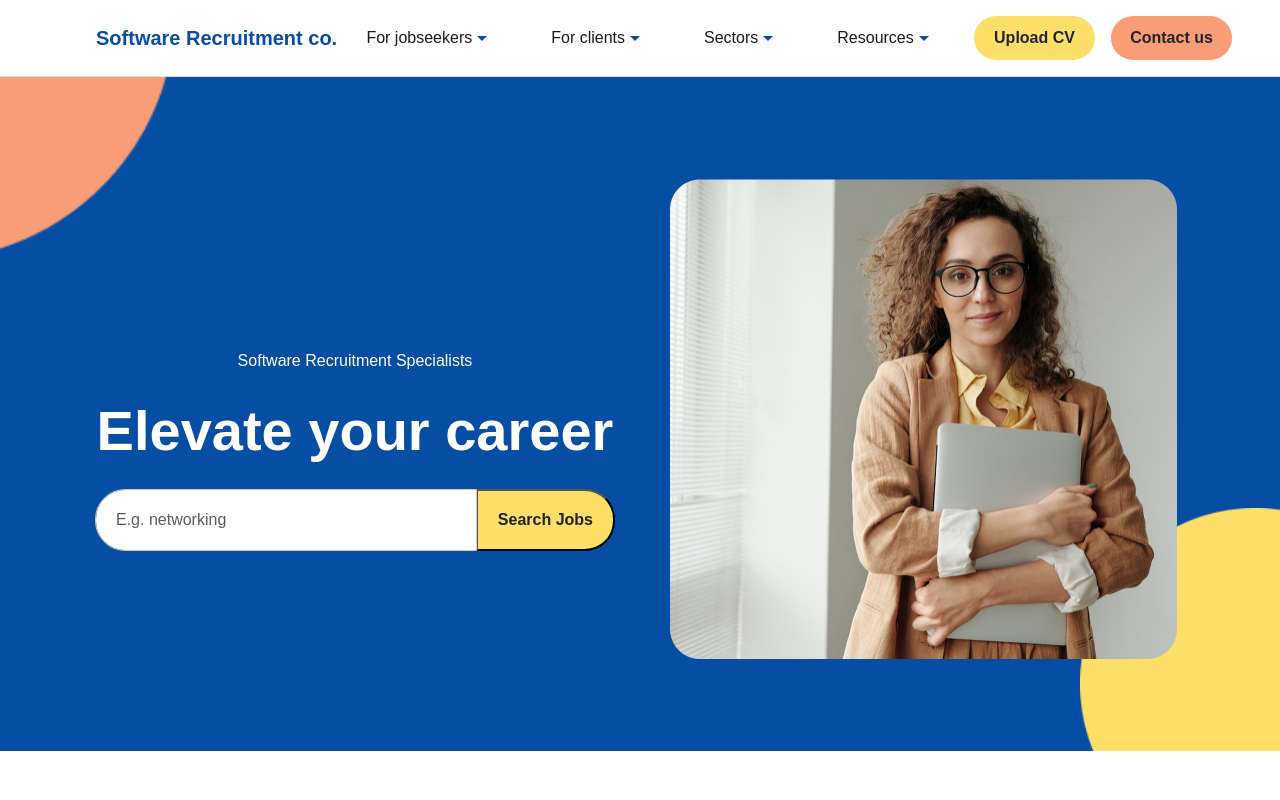
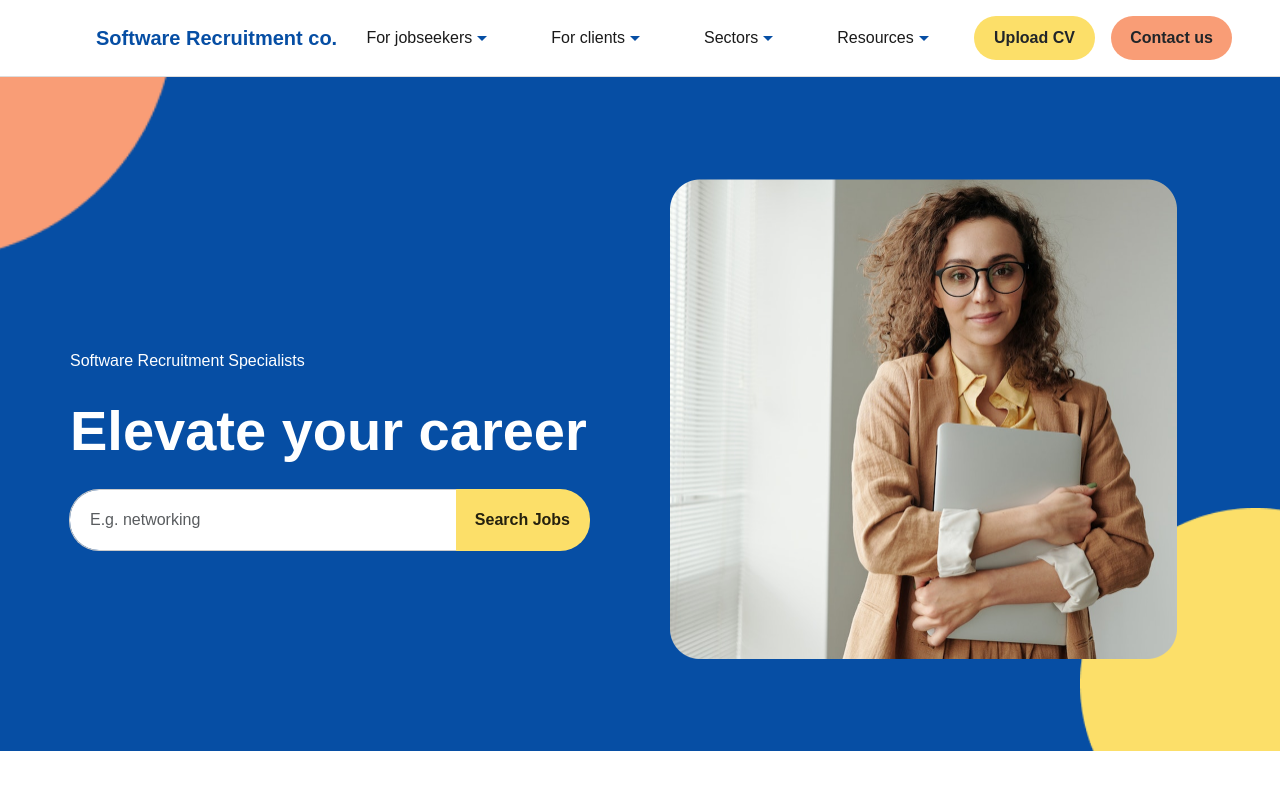
Before and after one commit to asyrafibr/SourceFlow-Assignment, a Next.js app: page / in a window 1280 px wide. Shown: the top 800 px of the page. Built offline with nearby package versions, Linux system fonts and the light colour scheme.

Commit message:
-fix button

```diff
--- a/src/pages/components/css/Hero.module.css
+++ b/src/pages/components/css/Hero.module.css
@@ -31,9 +31,7 @@
   margin-top: -200px;
   display: flex;
   flex-direction: column;
-  justify-content: center;
-  align-items: center;
-  text-align: center;
+
 }
 
 .heroText {
--- a/src/pages/components/reuseComponent/HeroInputGroup.js
+++ b/src/pages/components/reuseComponent/HeroInputGroup.js
@@ -3,23 +3,46 @@ import React from "react";
 const HeroInputGroup = () => {
   return (
     <div
-      className="input-group mb-3"
-      style={{ width: "520px", display: "flex", height: "63px" }}
+      className="input-group mb-3 custom-input-group"
+      style={{
+        width: "100%",
+        maxWidth: "520px",
+        display: "flex",
+        flexDirection: "row",
+        flexWrap: "nowrap",
+      }}
     >
+      <style>
+        {`
+          @media (max-width: 576px) {
+            .custom-input-group {
+              flex-direction: column;
+            }
+            .custom-input-group input {
+              border-bottom-left-radius: 0;
+              border-bottom-right-radius: 0;
+            }
+            .custom-input-group button {
+              border-top-left-radius: 0;
+              border-top-right-radius: 0;
+            }
+          }
+        `}
+      </style>
       <input
         type="text"
         className="form-control"
         placeholder="E.g. networking"
         style={{
+          flex: "1 1 auto",
           borderTopLeftRadius: "30px",
           borderEndStartRadius: "30px",
           height: "62px",
-          padding: "0 1rem",
+          padding: "10px 20px",
           borderWidth: "1px",
           borderColor: "#CACACA",
-          padding: "10px 20px 10px 20px",
-
-
+          minWidth: "0",
+          borderRight: "none",
         }}
       />
       <button
@@ -28,11 +51,13 @@ const HeroInputGroup = () => {
           borderEndEndRadius: "30px",
           backgroundColor: "#FCDF69",
           height: "62px",
-          padding: "10px 20px 10px 20px",
+          padding: "10px 20px",
           color: "#25210E",
           fontSize: "16px",
           fontWeight: 700,
-
+          flex: "0 0 auto",
+          borderWidth: "0px",
+          whiteSpace: "nowrap",
         }}
       >
         Search Jobs
```
